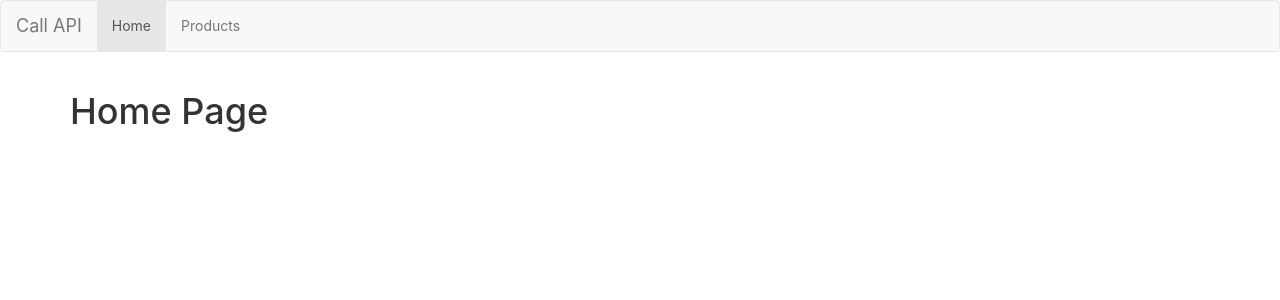
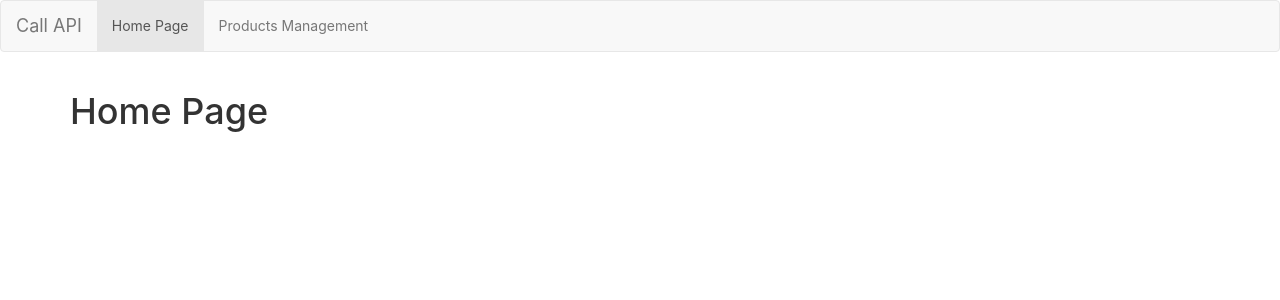
Before and after one commit to quangnguyen90/my_products_reactjs, a React (Create React App) app: page / in a window 1280 px wide. Shown: the top 300 px of the page. Built offline with nearby package versions, Linux system fonts and the light colour scheme.

Commit message:
3.3- React router for Custom Menu Link

```diff
--- a/src/components/Menu/Menu.js
+++ b/src/components/Menu/Menu.js
@@ -1,4 +1,37 @@
 import React, { Component } from 'react';
+import { Route, Link } from 'react-router-dom';
+
+const menus = [
+    {
+        name: 'Home Page',
+        to: '/',
+        exact: true
+    },
+    {
+        name: 'Products Management',
+        to: '/product-list',
+        exact: false
+    }
+];
+
+const MenuLink = ({ label, to, activeOnlyWhenExact }) => {
+    return (
+        <Route
+            path={to}
+            exact={activeOnlyWhenExact}
+            children={({ match }) => {
+                var active = match ? 'active' : '';
+                return (
+                    <li className={active}>
+                        <Link to={to}>
+                            {label}
+                        </Link>
+                    </li>
+                )
+            }}
+        />
+    );
+};
 
 class Menu extends Component {
     constructor(props) {
@@ -13,15 +46,27 @@
             <div className="navbar navbar-default">
                 <a className="navbar-brand" href="/#">Call API</a>
                 <ul className="nav navbar-nav">
-                    <li className="active">
-                        <a href="/#">Home</a>
-                    </li>
-                    <li>
-                        <a href="/#">Products</a>
-                    </li>
+                    {this.showMenus(menus)}
                 </ul>
             </div>
         );
+    }
+
+    showMenus = (menus) => {
+        var result = null;
+        if (menus.length > 0) {
+            result = menus.map((menu, index) => {
+                return (
+                    <MenuLink
+                        key={index}
+                        label={menu.name}
+                        to={menu.to}
+                        activeOnlyWhenExact={menu.exact}
+                    />
+                );
+            });
+        }
+        return result;
     }
 }
 
```
